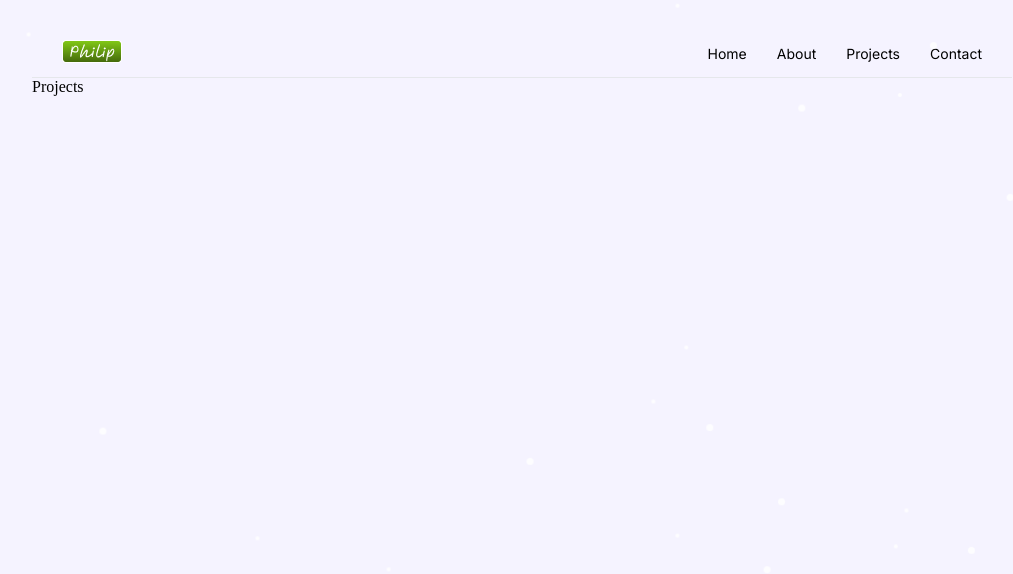
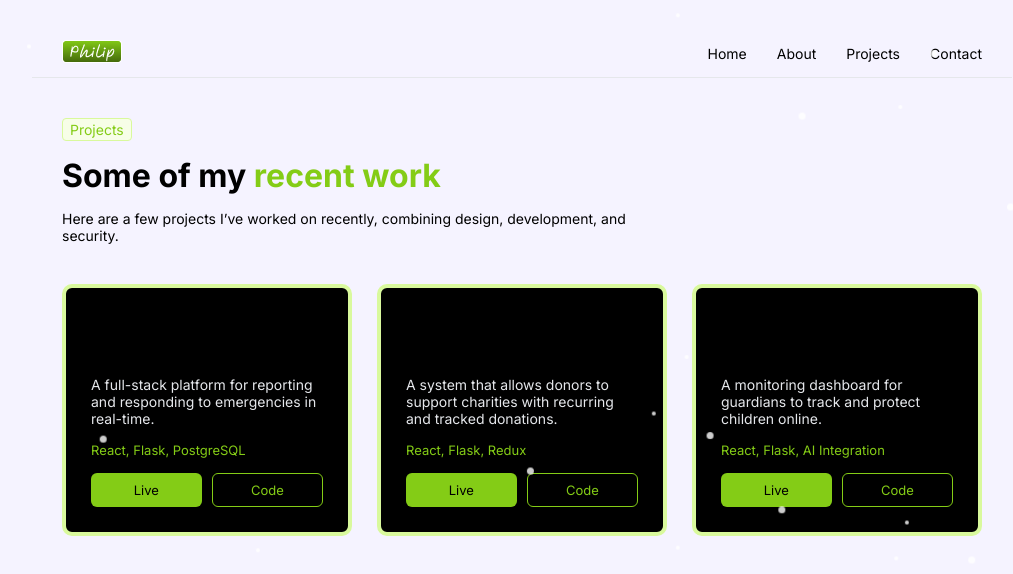
Before and after one commit to phillipmdicullar/portfolio, a React (Vite) app: page /projects in a window 1280 px wide. Shown: the top 574 px of the page, without its empty margins (118-1131 px from the left). Built offline with nearby package versions, Linux system fonts and the light colour scheme; a web font is replaced by a local one.

Commit message:
created other sections

```diff
--- /dev/null
+++ b/src/Pages/Contact/Contact.css
@@ -0,0 +1,92 @@
+.contact {
+    margin: 40px 30px;
+    min-height: 100vh;
+    display: flex;
+    gap: 40px;
+    align-items: center;
+    font-family: Inter, sans-serif;
+}
+
+.contact-left {
+    display: flex;
+    flex-direction: column;
+    gap: 25px;
+    max-width: 500px;
+}
+
+.contact-tag {
+    width: fit-content;
+    padding: 2px 7px;
+    border-radius: 4px;
+    font-size: 14px;
+    color: #84CC16;
+    background-color: #F7FEE7;
+    border: 1px solid #D9F99D;
+}
+
+.contact-left h2 {
+    font-size: 32px;
+}
+
+.contact-left span {
+    color: #84CC16;
+}
+
+.contact-left p {
+    font-size: 14px;
+
+}
+
+.contact-info p {
+    font-size: 14px;
+    color: #9CA3AF;
+}
+
+.contact-right {
+    flex: 1;
+}
+
+.contact-form {
+    display: flex;
+    flex-direction: column;
+    gap: 20px;
+    background-color: black;
+    padding: 30px;
+    border-radius: 10px;
+    border: 4px solid #D9F99D;
+}
+
+.input-group input,
+.input-group textarea {
+    width: 100%;
+    padding: 12px;
+    border-radius: 6px;
+    border: 1px solid #374151;
+    background-color: transparent;
+    color: white;
+    font-size: 14px;
+    outline: none;
+}
+
+.input-group input:focus,
+.input-group textarea:focus {
+    border-color: #84CC16;
+}
+
+
+
+
+@media (max-width: 768px) {
+    .contact {
+        flex-direction: column;
+        margin: 20px;
+    }
+
+    .contact-left h2 {
+        font-size: 24px;
+    }
+
+    .contact-form {
+        padding: 20px;
+    }
+}
--- a/src/Pages/Contact/Contact.jsx
+++ b/src/Pages/Contact/Contact.jsx
@@ -1,8 +1,46 @@
 import React from 'react'
+import './Contact.css'
 
 function Contact() {
   return (
-    <div>Contact</div>
+    <div className="contact">
+
+      <div className="contact-left">
+        <p className="contact-tag">Contact</p>
+        <h2>Let’s build something <span>great together</span></h2>
+        <p>
+          Have a project in mind or just want to connect?
+          I’m always open to discussing new ideas, collaborations,
+          or opportunities to create impactful solutions.
+        </p>
+
+        <div className="contact-info">
+          <p>Email: emdokolophilip@gmail.com</p>
+          <p>Location: Nairobi, Kenya</p>
+        </div>
+      </div>
+
+      <div className="contact-right">
+        <form className="contact-form">
+
+          <div className="input-group">
+            <input type="text" placeholder="Your Name" required />
+          </div>
+
+          <div className="input-group">
+            <input type="email" placeholder="Your Email" required />
+          </div>
+
+          <div className="input-group">
+            <textarea placeholder="Your Message" rows="5" required></textarea>
+          </div>
+
+          <button type="submit">Send Message</button>
+
+        </form>
+      </div>
+
+    </div>
   )
 }
 
--- /dev/null
+++ b/src/Pages/Projects/Projects.css
@@ -0,0 +1,118 @@
+.projects {
+    margin: 40px 30px;
+    min-height: 100vh;
+    display: flex;
+    flex-direction: column;
+    gap: 40px;
+    font-family: Inter, sans-serif;
+}
+
+/* HEADER */
+.projects-header {
+    max-width: 600px;
+    display: flex;
+    flex-direction: column;
+    gap: 15px;
+}
+
+.projects-tag {
+    width: fit-content;
+    padding: 2px 7px;
+    border-radius: 4px;
+    font-size: 14px;
+    color: #84CC16;
+    background-color: #F7FEE7;
+    border: 1px solid #D9F99D;
+}
+
+.projects-header h2 {
+    font-size: 32px;
+}
+
+.projects-header span {
+    color: #84CC16;
+}
+
+.projects-sub {
+    font-size: 14px;
+
+}
+
+/* GRID */
+.projects-grid {
+    display: grid;
+    grid-template-columns: repeat(auto-fit, minmax(250px, 1fr));
+    gap: 25px;
+}
+
+/* CARD */
+.project-card {
+    background-color: black;
+    padding: 25px;
+    border-radius: 10px;
+    border: 4px solid #D9F99D;
+    display: flex;
+    flex-direction: column;
+    gap: 15px;
+    transition: 0.3s ease;
+}
+
+/* HOVER EFFECT */
+.project-card:hover {
+    transform: translateY(-8px) scale(1.02);
+}
+
+/* TEXT */
+.project-card h3 {
+    font-size: 20px;
+}
+
+.project-desc {
+    font-size: 14px;
+    color: #E5E7EB;
+}
+
+.project-tech {
+    font-size: 13px;
+    color: #84CC16;
+}
+
+/* BUTTONS */
+.project-buttons {
+    display: flex;
+    gap: 10px;
+    margin-top: auto;
+}
+
+.project-buttons button {
+    padding: 8px 14px;
+    border: none;
+    background-color: #84CC16;
+    color: black;
+    border-radius: 6px;
+    cursor: pointer;
+    font-size: 13px;
+    transition: 0.3s;
+}
+
+.project-buttons button:hover {
+    transform: scale(1.05);
+    background-color: #a3e635;
+}
+
+.project-buttons .outline {
+    background-color: transparent;
+    border: 1px solid #84CC16;
+    color: #84CC16;
+}
+
+/* 📱 RESPONSIVE */
+@media (max-width: 768px) {
+    .projects {
+        margin: 20px;
+    }
+
+    .projects-header h2 {
+        font-size: 24px;
+    }
+}
--- a/src/Pages/Projects/Projects.jsx
+++ b/src/Pages/Projects/Projects.jsx
@@ -1,8 +1,54 @@
 import React from 'react'
+import './Projects.css'
 
 function Projects() {
+
+  const projects = [
+    {
+      title: "Emergency Alert System",
+      desc: "A full-stack platform for reporting and responding to emergencies in real-time.",
+      tech: "React, Flask, PostgreSQL"
+    },
+    {
+      title: "Automated Donation Platform",
+      desc: "A system that allows donors to support charities with recurring and tracked donations.",
+      tech: "React, Flask, Redux"
+    },
+    {
+      title: "Child Safety Monitoring App",
+      desc: "A monitoring dashboard for guardians to track and protect children online.",
+      tech: "React, Flask, AI Integration"
+    }
+  ]
+
   return (
-    <div>Projects</div>
+    <div className="projects">
+
+      <div className="projects-header">
+        <p className="projects-tag">Projects</p>
+        <h2>Some of my <span>recent work</span></h2>
+        <p className="projects-sub">
+          Here are a few projects I’ve worked on recently, combining design, development, and security.
+        </p>
+      </div>
+
+      <div className="projects-grid">
+        {projects.map((project, index) => (
+          <div className="project-card" key={index}>
+            <h3>{project.title}</h3>
+            <p className="project-desc">{project.desc}</p>
+
+            <p className="project-tech">{project.tech}</p>
+
+            <div className="project-buttons">
+              <button>Live</button>
+              <button className="outline">Code</button>
+            </div>
+          </div>
+        ))}
+      </div>
+
+    </div>
   )
 }
 
```
